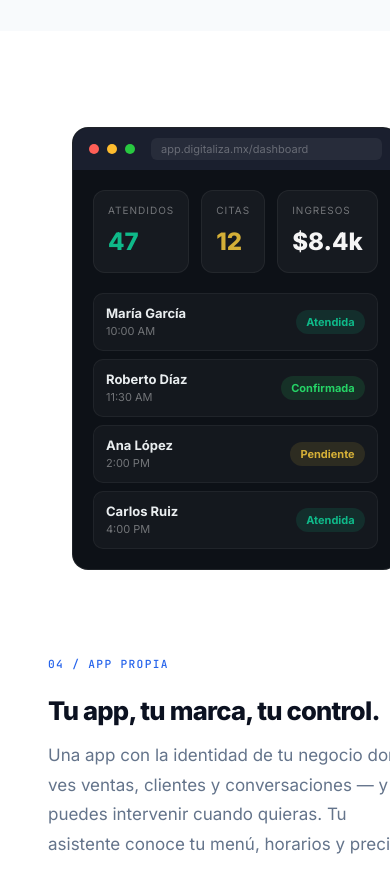
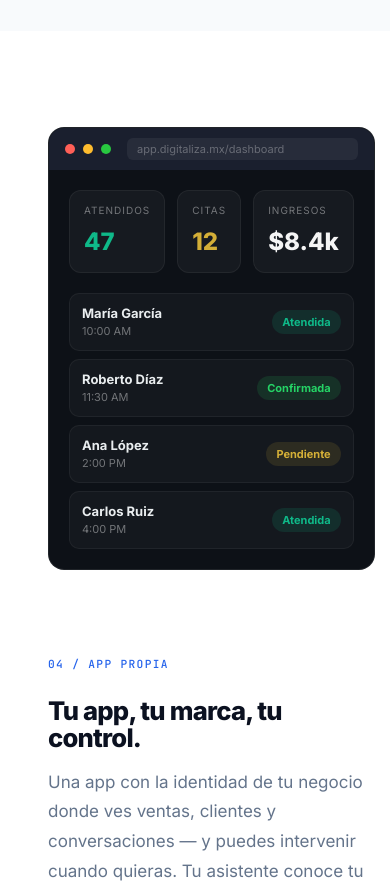
Before and after one commit to bustabolsas-crypto/somosdigitaliza-web, a React (Vite) app: page / in a window 390 px wide. Shown: the part 4540-5432 px from the top of the page. Built offline with nearby package versions, Linux system fonts and the light colour scheme.

Commit message:
fix dashboard mobile v2

```diff
--- a/src/components/DashboardMockup.tsx
+++ b/src/components/DashboardMockup.tsx
@@ -25,19 +25,20 @@ export default function DashboardMockup() {
   }, [])
 
   return (
-    <div style={{ background: '#0d1117', borderRadius: 16, border: '1px solid rgba(255,255,255,0.08)', overflow: 'hidden', fontFamily: 'Inter, sans-serif' }}>
+    <div className="w-full max-w-full overflow-hidden dashboard-mockup-root"
+      style={{ background: '#0d1117', borderRadius: 16, border: '1px solid rgba(255,255,255,0.08)', fontFamily: 'Inter, sans-serif', minHeight: 420 }}>
       {/* Browser bar */}
-      <div style={{ background: '#1a1f2e', padding: '10px 16px', display: 'flex', alignItems: 'center', gap: 8 }}>
-        <div style={{ width: 10, height: 10, borderRadius: '50%', background: '#ff5f57' }} />
-        <div style={{ width: 10, height: 10, borderRadius: '50%', background: '#febc2e' }} />
-        <div style={{ width: 10, height: 10, borderRadius: '50%', background: '#28c840' }} />
-        <div style={{ flex: 1, background: 'rgba(255,255,255,0.06)', borderRadius: 6, height: 22, marginLeft: 8, display: 'flex', alignItems: 'center', paddingLeft: 10 }}>
-          <span style={{ fontSize: 11, color: 'rgba(255,255,255,0.3)' }}>app.digitaliza.mx/dashboard</span>
+      <div style={{ background: '#1a1f2e', padding: '10px 16px', display: 'flex', alignItems: 'center', gap: 8, minWidth: 0 }}>
+        <div style={{ width: 10, height: 10, borderRadius: '50%', background: '#ff5f57', flexShrink: 0 }} />
+        <div style={{ width: 10, height: 10, borderRadius: '50%', background: '#febc2e', flexShrink: 0 }} />
+        <div style={{ width: 10, height: 10, borderRadius: '50%', background: '#28c840', flexShrink: 0 }} />
+        <div style={{ flex: 1, minWidth: 0, background: 'rgba(255,255,255,0.06)', borderRadius: 6, height: 22, marginLeft: 8, display: 'flex', alignItems: 'center', paddingLeft: 10, overflow: 'hidden' }}>
+          <span style={{ fontSize: 11, color: 'rgba(255,255,255,0.3)', whiteSpace: 'nowrap', overflow: 'hidden', textOverflow: 'ellipsis' }}>app.digitaliza.mx/dashboard</span>
         </div>
       </div>
       {/* Dashboard body */}
-      <div style={{ padding: '20px 20px' }}>
-        <div style={{ display: 'grid', gridTemplateColumns: 'repeat(3,1fr)', gap: 12, marginBottom: 20 }}>
+      <div style={{ padding: '20px' }}>
+        <div style={{ display: 'grid', gridTemplateColumns: 'repeat(3,1fr)', gap: 12, marginBottom: 20, minWidth: 0 }}>
           {[{label:'ATENDIDOS',val:'47',color:'#0fb989'},{label:'CITAS',val:'12',color:'#D4AF37'},{label:'INGRESOS',val:'$8.4k',color:'#f5f5f5'}].map(s => (
             <div key={s.label} style={{ background: 'rgba(255,255,255,0.04)', borderRadius: 12, padding: '12px 14px', border: '1px solid rgba(255,255,255,0.06)' }}>
               <div style={{ fontSize: 10, color: 'rgba(255,255,255,0.4)', letterSpacing: '0.1em', marginBottom: 6 }}>{s.label}</div>
@@ -47,15 +48,15 @@ export default function DashboardMockup() {
         </div>
         <div style={{ display: 'flex', flexDirection: 'column', gap: 8 }}>
           {clients.map((c, i) => (
-            <div key={c.name} style={{ display: 'flex', alignItems: 'center', justifyContent: 'space-between', padding: '10px 12px', background: 'rgba(255,255,255,0.03)', borderRadius: 10, border: '1px solid rgba(255,255,255,0.05)' }}>
-              <div>
-                <div style={{ fontSize: 13, fontWeight: 600, color: '#e9edef' }}>{c.name}</div>
+            <div key={c.name} style={{ display: 'flex', alignItems: 'center', justifyContent: 'space-between', gap: 8, padding: '10px 12px', background: 'rgba(255,255,255,0.03)', borderRadius: 10, border: '1px solid rgba(255,255,255,0.05)', minWidth: 0 }}>
+              <div style={{ minWidth: 0, flex: 1 }}>
+                <div style={{ fontSize: 13, fontWeight: 600, color: '#e9edef', whiteSpace: 'nowrap', overflow: 'hidden', textOverflow: 'ellipsis' }}>{c.name}</div>
                 <div style={{ fontSize: 11, color: 'rgba(255,255,255,0.4)' }}>{c.time}</div>
               </div>
               <AnimatePresence mode="wait">
                 <motion.span key={states[i]}
                   initial={{ opacity: 0, scale: 0.8 }} animate={{ opacity: 1, scale: 1 }} exit={{ opacity: 0, scale: 0.8 }}
-                  style={{ fontSize: 11, fontWeight: 700, color: statusColors[statuses[states[i]]], background: statusColors[statuses[states[i]]] + '22', padding: '4px 10px', borderRadius: 100 }}>
+                  style={{ fontSize: 11, fontWeight: 700, color: statusColors[statuses[states[i]]], background: statusColors[statuses[states[i]]] + '22', padding: '4px 10px', borderRadius: 100, flexShrink: 0, whiteSpace: 'nowrap' }}>
                   {statuses[states[i]]}
                 </motion.span>
               </AnimatePresence>
--- a/src/index.css
+++ b/src/index.css
@@ -66,6 +66,10 @@ body {
   .hero-metrics       { gap: 16px !important; }
 }
 @media (max-width: 768px) {
+  /* Dashboard mockup: override min-height for mobile */
+  .dashboard-mockup-root {
+    min-height: 360px !important;
+  }
   /* Hero panels: force full width and reduce horizontal padding */
   .hero-split > div {
     width: 100% !important;
@@ -78,15 +82,6 @@ body {
     padding-left: 24px !important;
     padding-right: 24px !important;
   }
-  /* Dashboard mockup column */
-  .dashboard-col {
-    width: 100%;
-    padding-left: 24px;
-    padding-right: 24px;
-    box-sizing: border-box;
-    margin-left: auto;
-    margin-right: auto;
-  }
 }
 @media (max-width: 600px) {
   .stats-grid { grid-template-columns: repeat(2, 1fr) !important; }
--- a/src/pages/Home.tsx
+++ b/src/pages/Home.tsx
@@ -271,11 +271,9 @@ export default function Home() {
       <section style={secWrap()}>
         <div style={secInner}>
           <div style={{ display: 'grid', gridTemplateColumns: '7fr 5fr', gap: 80, alignItems: 'center' }} className="two-col">
-            <div className="dashboard-col">
-              <FadeUp>
-                <DashboardMockup />
-              </FadeUp>
-            </div>
+            <FadeUp>
+              <DashboardMockup />
+            </FadeUp>
             <FadeUp delay={0.15}>
               <SectionLabel text="04 / APP PROPIA" />
               <h2 style={{ ...h2, fontSize: 'clamp(1.6rem, 3vw, 2.4rem)', marginBottom: 16 }}>Tu app, tu marca, tu control.</h2>
```
